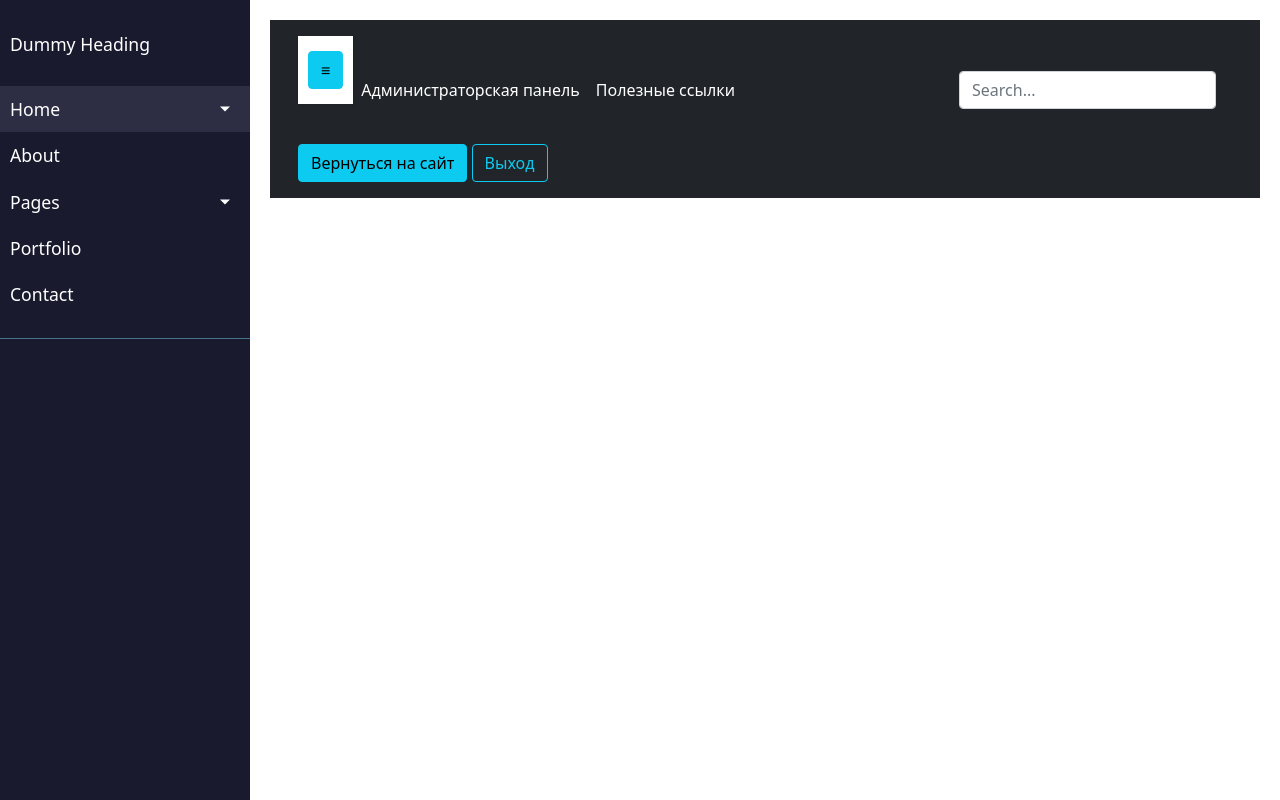
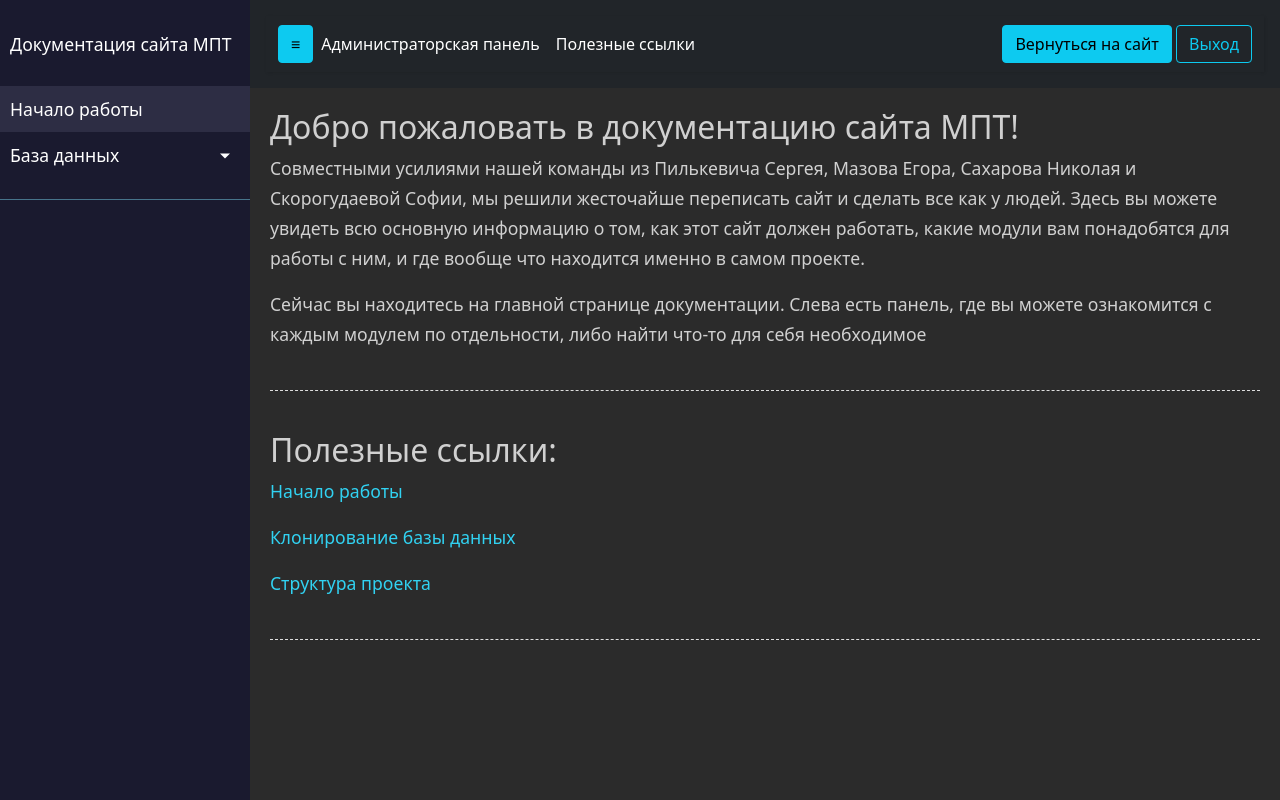
Before and after one commit to Liromanz/roflan_pominki4k, a Django app: page /doc/ in a window 1280 px wide. Run offline with Django 5.2, Linux system fonts and the light colour scheme; the visitor is signed in with stand-in values (Sample User, id 1); some libraries are stand-ins or nearby versions.

Commit message:
создана основа для документации

```diff
--- a/server/docsite/base_template/docsite/base.html
+++ b/server/docsite/base_template/docsite/base.html
@@ -2,87 +2,95 @@
 {% load static %}
 <html lang="en">
 <head>
-    <link href="https://cdn.jsdelivr.net/npm/bootstrap@5.0.2/dist/css/bootstrap.min.css" rel="stylesheet" integrity="sha384-EVSTQN3/azprG1Anm3QDgpJLIm9Nao0Yz1ztcQTwFspd3yD65VohhpuuCOmLASjC" crossorigin="anonymous">
+    <meta charset="UTF-8">
+    <title>{% block title %} Документация сайта МПТ {% endblock %}</title>
+
+    <link href="https://cdn.jsdelivr.net/npm/bootstrap@5.0.2/dist/css/bootstrap.min.css" rel="stylesheet"
+          integrity="sha384-EVSTQN3/azprG1Anm3QDgpJLIm9Nao0Yz1ztcQTwFspd3yD65VohhpuuCOmLASjC" crossorigin="anonymous">
     <link rel="stylesheet" type="text/css" href="{% static 'docsite/css/navigation_style.css' %}"/>
-    <script src="{% static 'docsite/js/navigation_js.js' %}"></script>
-    <meta charset="UTF-8">
-    <title>{%block title%} Документация сайта МПТ {%endblock%}</title>
+    <link rel="stylesheet" type="text/css" href="{% static 'docsite/css/base_style.css' %}"/>
+    {% block additional_css %}
+    {% endblock %}
+
+    <script type="text/JavaScript" src="{% static 'docsite/js/navigation_js.js' %}"></script>
 </head>
-<body>
+<body class="default-body">
 <div class="wrapper">
     <nav id="sidebar">
         <ul class="list-unstyled components">
-      <p>Dummy Heading</p>
+            <p>Документация сайта МПТ</p>
             <li class="active">
-          <a href="#homeSubmenu" data-toggle="collapse" aria-expanded="false" class="dropdown-toggle">Home</a>
-          <ul class="collapse list-unstyled" id="homeSubmenu">
-              <li>
-                  <a href="#">Home 1</a>
+                <a  href="#">Начало работы</a>
+
             </li>
             <li>
-                  <a href="#">Home 2</a>
-              </li>
-              <li>
-                  <a href="#">Home 3</a>
-              </li>
+                <a href="#homeSubmenu" data-toggle="collapse" aria-expanded="false" class="dropdown-toggle">База данных</a>
+                <ul class="collapse list-unstyled" id="homeSubmenu">
+                    <li><a href="#">Информация о структуре БД</a></li>
+                    <li><a href="#">Сервер базы данных</a></li>
+                    <li><a href="#">Клонирование БД и работа с ней</a></li>
                 </ul>
-      </li>
-      <li>
-          <a href="#">About</a>
-      </li>
-      <li>
-          <a href="#pageSubmenu" data-toggle="collapse" aria-expanded="false" class="dropdown-toggle">Pages</a>
-          <ul class="collapse list-unstyled" id="pageSubmenu">
-              <li>
-                  <a href="#">Page 1</a>
-              </li>
-              <li>
-                  <a href="#">Page 2</a>
-              </li>
-              <li>
-                  <a href="#">Page 3</a>
-              </li>
-          </ul>
-      </li>
-      <li>
-          <a href="#">Portfolio</a>
-      </li>
-      <li>
-          <a href="#">Contact</a>
             </li>
         </ul>
     </nav>
+
+
     <div id="content">
         <header class="p-3 bg-dark text-white">
-      <div class="container">
-        <div class="d-flex flex-wrap align-items-center justify-content-center justify-content-lg-start">
             <nav class="navbar navbar-expand-lg">
+                <div class="container-fluid">
+
                     <button type="button" id="sidebarCollapse" class="btn btn-info">
+                        <i class="fas fa-align-left"></i>
                         <span>≡</span>
                     </button>
-          </nav>
+                    <button class="btn btn-dark d-inline-block d-lg-none ml-auto" type="button" data-toggle="collapse"
+                            data-target="#navbarSupportedContent" aria-controls="navbarSupportedContent"
+                            aria-expanded="false" aria-label="Toggle navigation">
+                        <i class="fas fa-align-justify"></i>
+                    </button>
 
                     <ul class="nav col-12 col-lg-auto me-lg-auto mb-2 justify-content-center mb-md-0">
                         <li><a href="#" class="nav-link px-2 text-white">Администраторская панель</a></li>
                         <li><a href="#" class="nav-link px-2 text-white">Полезные ссылки</a></li>
                     </ul>
 
-          <form class="col-12 col-lg-auto mb-3 mb-lg-0 me-lg-3">
-            <input type="search" class="form-control form-control-dark" placeholder="Search..." aria-label="Search">
-          </form>
-
                     <div class="text-end">
                         <button type="button" class="btn btn btn-info">Вернуться на сайт</button>
                         <button type="button" class="btn btn-outline-info">Выход</button>
                     </div>
                 </div>
+            </nav>
+        </header>
+
+        <div class="content-arranger">
+            {% block main_info %}
+                <h2>На этой странице пока ничего нет!</h2>
+                <p>Но документация обязательно появится, как и что-то новое в нашем техникуме</p>
+
+                <div class="line"></div>
+
+                <button type="button" class="btn btn btn-info">Вернуться на сайт</button>
+
+            {% endblock %}
         </div>
-    </header>
+    </div>
 </div>
 
-  {%block main_info%}
-  {%endblock%}
 
-</div>
+<!-- jQuery CDN - Slim version (=without AJAX) -->
+<script src="https://code.jquery.com/jquery-3.3.1.slim.min.js"
+        integrity="sha384-q8i/X+965DzO0rT7abK41JStQIAqVgRVzpbzo5smXKp4YfRvH+8abtTE1Pi6jizo"
+        crossorigin="anonymous"></script>
+<!-- Bootstrap JS -->
+<script src="https://stackpath.bootstrapcdn.com/bootstrap/4.1.0/js/bootstrap.min.js"
+        integrity="sha384-uefMccjFJAIv6A+rW+L4AHf99KvxDjWSu1z9VI8SKNVmz4sk7buKt/6v9KI65qnm"
+        crossorigin="anonymous"></script>
+
+<script type="text/JavaScript" src="{% static 'docsite/js/navigation_js.js' %}"></script>
+
+{% block additional_js %}
+
+{% endblock %}
 </body>
 </html>
--- a/server/docsite/templates/docsite/index.html
+++ b/server/docsite/templates/docsite/index.html
@@ -1,5 +1,22 @@
-{%extends 'base.html'%}
+{% extends 'base.html' %}
 
 {% block main_info %}
+    <h2>Добро пожаловать в документацию сайта МПТ!</h2>
+    <p>Совместными усилиями нашей команды из Пилькевича Сергея, Мазова Егора, Сахарова Николая и Скорогудаевой Софии, мы
+        решили
+        жесточайше переписать сайт и сделать все как у людей. Здесь вы можете увидеть всю основную информацию о том, как
+        этот сайт должен работать, какие модули вам понадобятся для работы с ним, и где вообще что находится именно в
+        самом проекте.</p>
+    <p>Сейчас вы находитесь на главной странице документации. Слева есть панель, где вы можете ознакомится с каждым
+        модулем по отдельности, либо найти что-то для себя необходимое</p>
+
+    <div class="line"></div>
+
+    <h2>Полезные ссылки:</h2>
+    <p><a class="default-link" href="#">Начало работы</a></p>
+    <p><a class="default-link" href="#">Клонирование базы данных</a></p>
+    <p><a class="default-link" href="#">Структура проекта</a></p>
+
+    <div class="line"></div>
 
 {% endblock %}
--- /dev/null
+++ b/server/server/static/docsite/css/base_style.css
@@ -0,0 +1,13 @@
+.default-body{
+    background: #2b2b2b;
+    color: #d0d0d0;
+}
+
+.content-arranger{
+    padding: 20px;
+}
+
+.default-link{
+    text-decoration: none;
+    color: #31d2f2;
+}
--- a/server/server/static/docsite/css/navigation_style.css
+++ b/server/server/static/docsite/css/navigation_style.css
@@ -19,11 +19,6 @@ a:focus {
 }
 
 .navbar {
-    padding: 15px 10px;
-    background: #fff;
-    border: none;
-    border-radius: 0;
-    margin-bottom: 40px;
     box-shadow: 1px 1px 3px rgba(0, 0, 0, 0.1);
 }
 
@@ -141,7 +136,6 @@ a.article:hover {
 
 #content {
     width: 100%;
-    padding: 20px;
     min-height: 100vh;
     transition: all 0.3s;
 }
```
Lines whose indentation alone changed are shown as unchanged.
